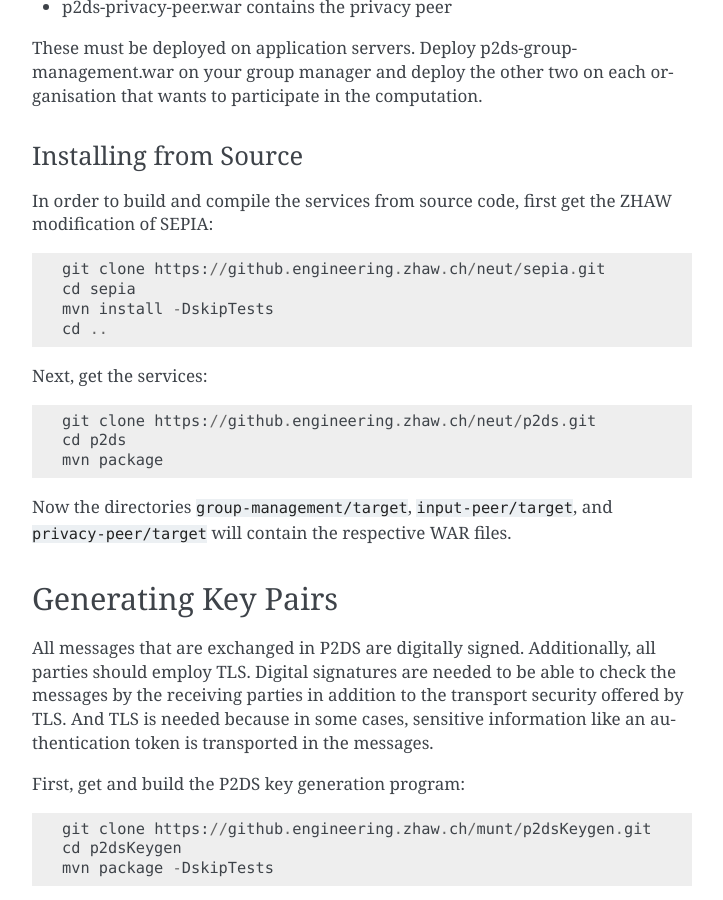
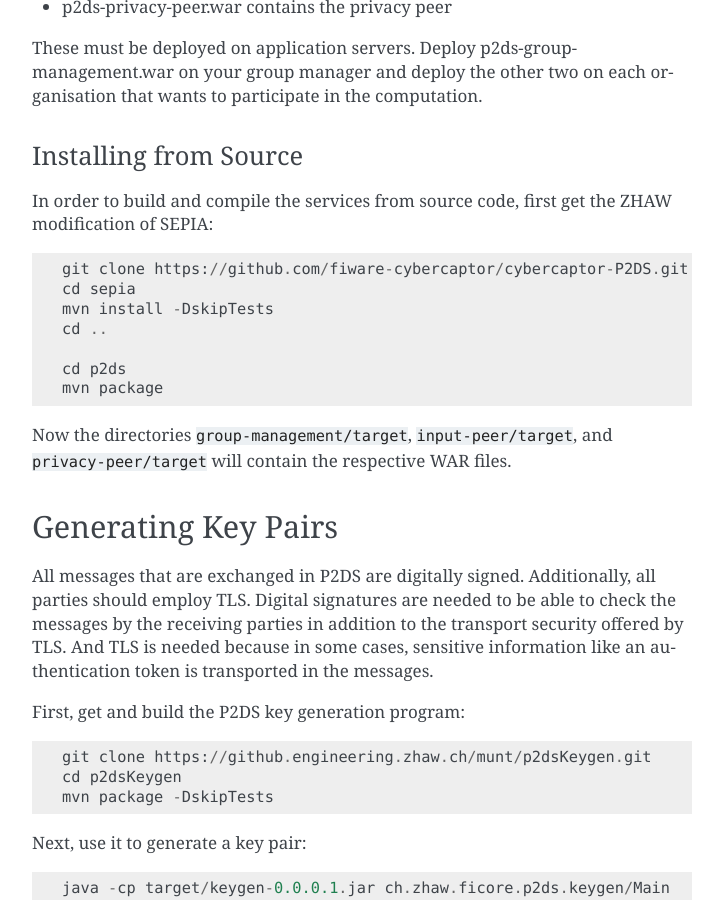
Before and after one commit to fiware-cybercaptor/cybercaptor-P2DS, a Sphinx documentation site: the page built from p2ds/docs/operation-guide/source/index.rst, in a window 1280 px wide and 900 px high, scrolled down 865 px. Shown: the whole window, without its empty margins (388-1111 px from the left). Built offline with Sphinx 7.4.7, drawn with Linux system fonts in a browser that asks for light colours.

Commit message:
! fixing URLs to point to new repository location

```diff
--- a/p2ds/docs/operation-guide/source/index.rst
+++ b/p2ds/docs/operation-guide/source/index.rst
@@ -58,14 +58,11 @@
 In order to build and compile the services from source code, first get
 the ZHAW modification of SEPIA::
 
-  git clone https://github.engineering.zhaw.ch/neut/sepia.git
+  git clone https://github.com/fiware-cybercaptor/cybercaptor-P2DS.git
   cd sepia
   mvn install -DskipTests
   cd ..
 
-Next, get the services::
-
-  git clone https://github.engineering.zhaw.ch/neut/p2ds.git
   cd p2ds
   mvn package
 
--- a/p2ds/docs/user-guide.rst
+++ b/p2ds/docs/user-guide.rst
@@ -216,7 +216,7 @@
 Documentation <http://docs.p2dsgroupmanager.apiary.io/#>`__. Exemplary
 usage of the APIs can be found in the file ``grp.sh`` in the source
 code's main directory, available from `the github
-page <https://github.engineering.zhaw.ch/neut/p2ds.git>`__.
+page <https://github.com/fiware-cybercaptor/cybercaptor-P2DS>`__.
 
 Here is a more verbose version of that file (with some parts skipped to
 keep this guide shorter). We assume that the admin key is
```
Also changed, not shown: 2 other files.
